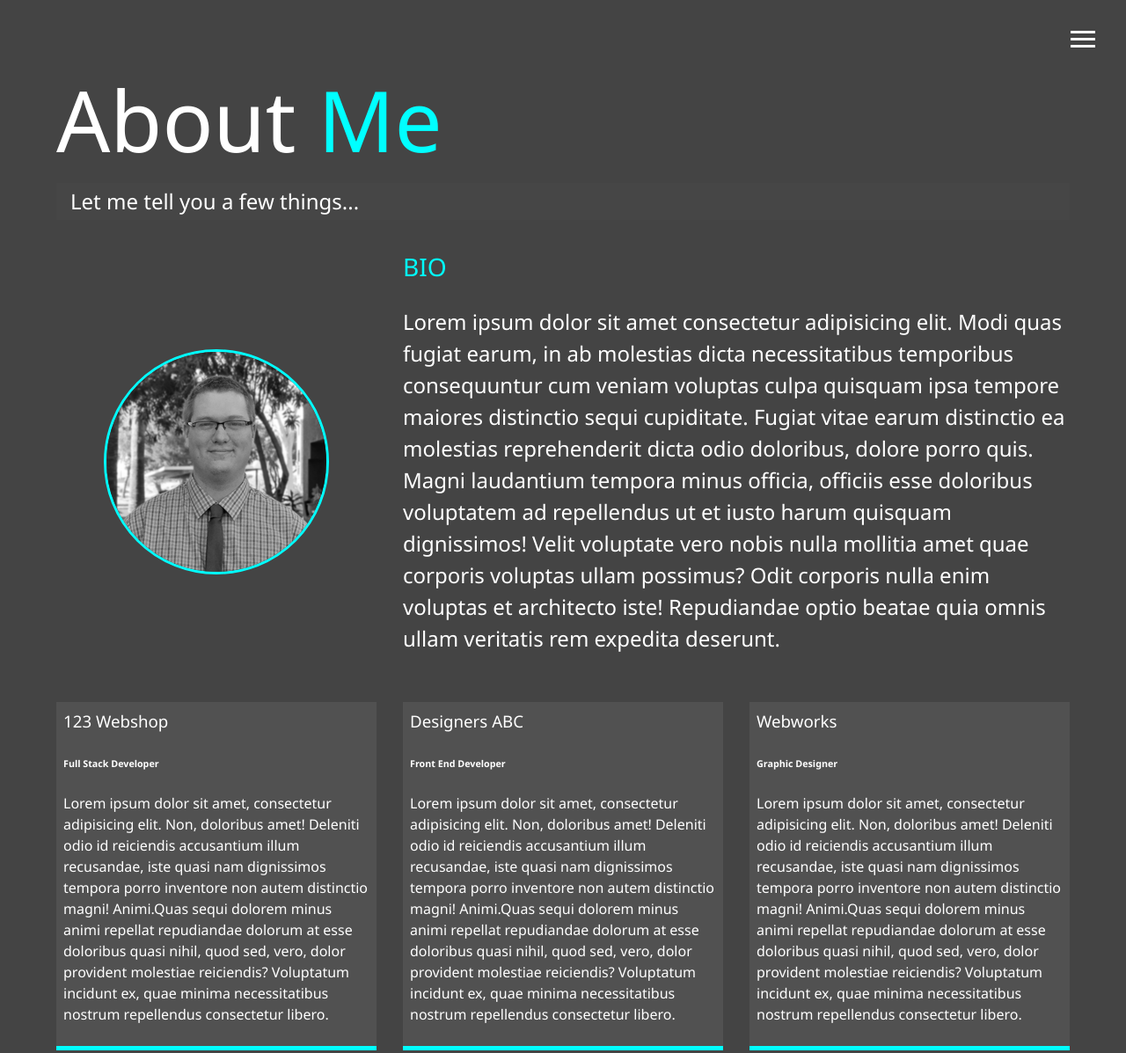
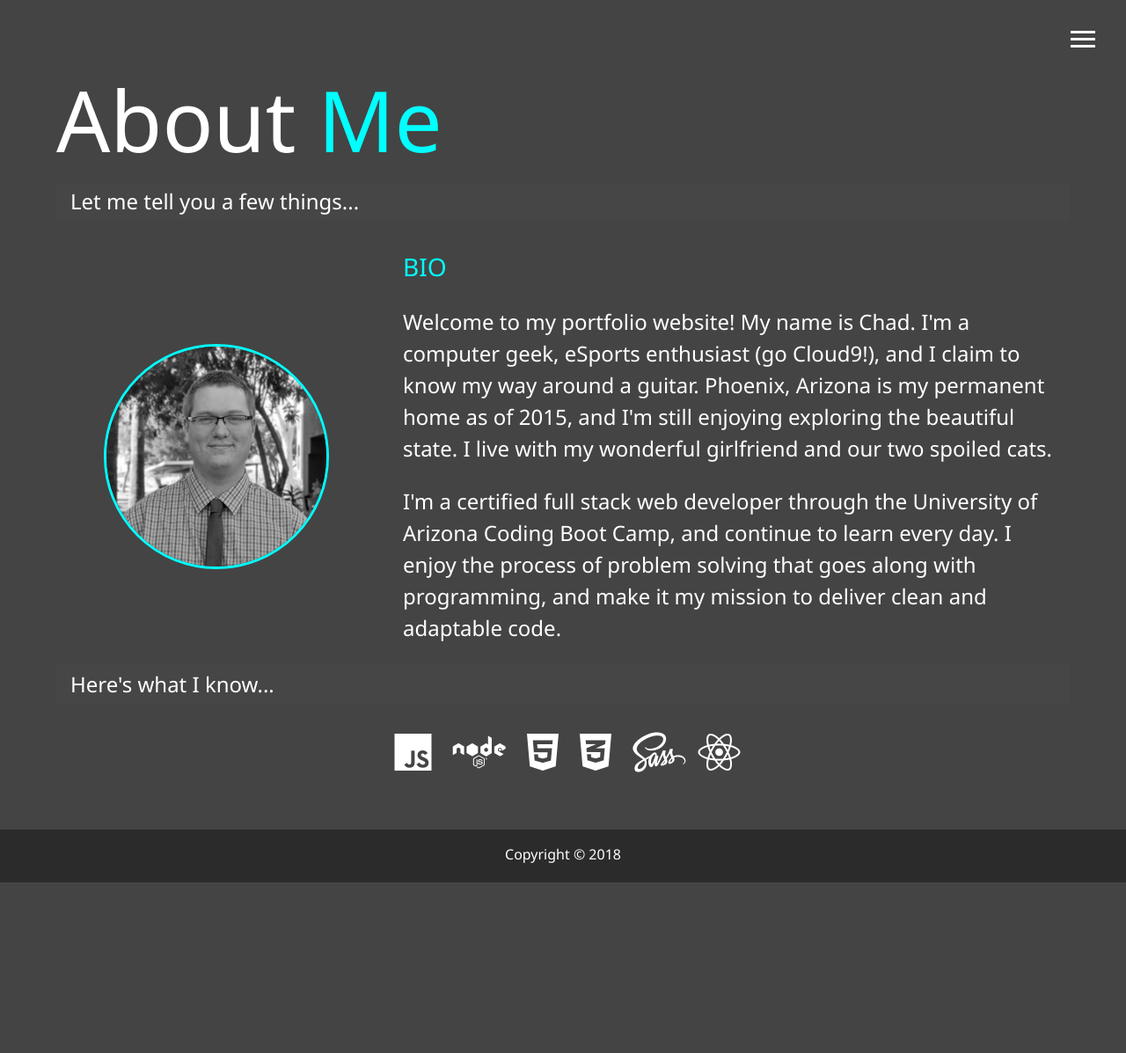
Before and after one commit to Cdplourde/Portfolio, a website: page dist/about.html in a window 1280 px wide. Shown: the top 1197 px of the page at 88% size. After the commit the page ends 1003 px from the top, so only its background shows below. Drawn offline with Linux system fonts and the light colour scheme.

Commit message:
filled in dummy info and added icons

```diff
--- a/scss/_config.scss
+++ b/scss/_config.scss
@@ -1,5 +1,4 @@
-$primary-color:
-#444;
+$primary-color: #444;
 $secondary-color: cyan;
 $show-home-image: true;
 $home-image: url("../img/background.jpg");
@@ -17,7 +16,7 @@ $background-opacity: 0.9;
       background-size: cover;
 
       &:after {
-        content: '';
+        content: "";
         position: absolute;
         top: 0;
         right: 0;
--- a/scss/_mobile.scss
+++ b/scss/_mobile.scss
@@ -31,13 +31,13 @@
     min-height: 0;
 
     &.show {
-            transform: translate3d(0 , 0 , 0);
+      transform: translate3d(0, 0, 0);
     }
   }
 
   .menu-nav {
     height: 75vh;
-        transform: translate3d(-100%, 0 , 0);
+    transform: translate3d(-100%, 0, 0);
     font-size: 24px;
   }
 
@@ -46,7 +46,7 @@
     transform: translate3d(100%, 0, 0);
 
     .portrait {
-            background: url('../img/portrait_small.png');
+      background: url("../img/portrait_small.png");
       width: 150px;
       height: 150px;
     }
@@ -54,11 +54,8 @@
 
   .about-info {
     grid-template-areas:
-        'bioimage'
-        'bio'
-        'job1'
-        'job2'
-        'job3';
+      "bioimage"
+      "bio";
 
     grid-template-columns: 1fr;
   }
--- a/scss/main.scss
+++ b/scss/main.scss
@@ -1,5 +1,5 @@
-@import 'config';
-@import 'menu';
+@import "config";
+@import "menu";
 
 * {
   box-sizing: border-box;
@@ -31,6 +31,7 @@ h3 {
     margin-bottom: 2rem;
     padding: 0.2rem 1rem;
     background: rgba(lighten($primary-color, 2), 0.5);
+    width: 100%;
   }
 }
 
@@ -66,6 +67,23 @@ main {
     }
   }
 
+  .tech-list {
+    list-style: none;
+    padding: 0;
+    margin: 0;
+    text-align: center;
+    li {
+      display: inline-block;
+      &:not(:last-of-type) {
+        margin: 0 10px 0 10px;
+      }
+      &:hover {
+        color: $secondary-color;
+        @include easeOut;
+      }
+    }
+  }
+
   &#home {
     overflow: hidden;
     h1 {
@@ -77,9 +95,7 @@ main {
 .about-info {
   display: grid;
   grid-gap: 30px;
-  grid-template-areas:
-  'bioimage bio bio'
-  'job1 job2 job3';
+  grid-template-areas: "bioimage bio bio";
   grid-template-columns: repeat(3, 1fr);
 
   .bio-image {
@@ -189,4 +205,4 @@ main {
   height: 60px;
 }
 
-@import 'mobile';
+@import "mobile";
```
Also changed, not shown: dist/about.html, dist/css/main.css, dist/index.html. Lines whose indentation alone changed are shown as unchanged.
